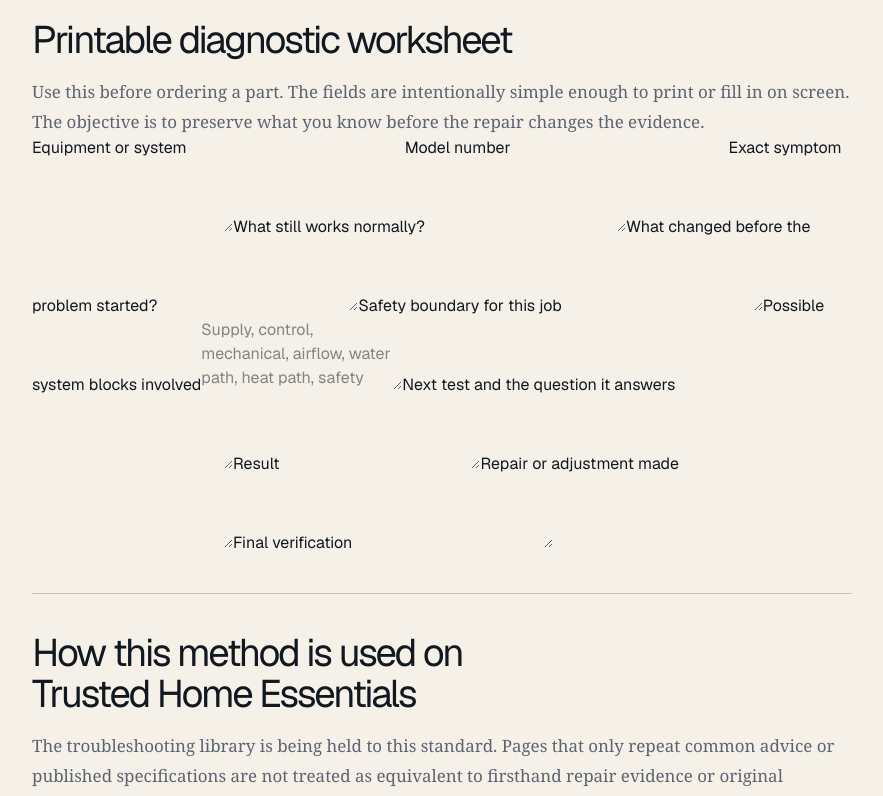
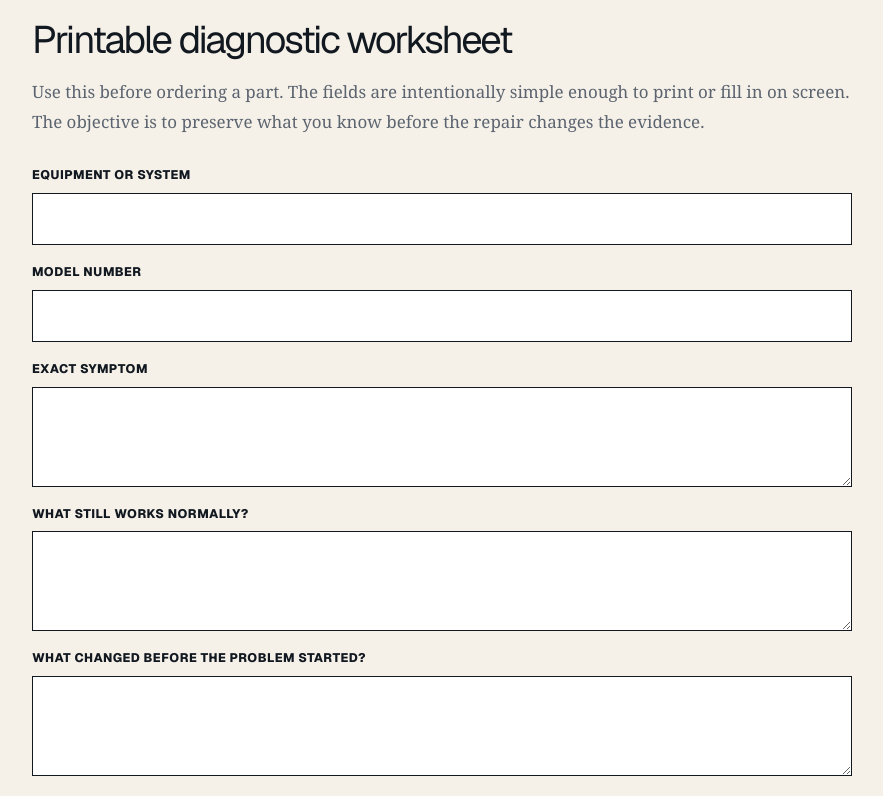
Before and after one commit to Dudeism74/trusted-home-2025, a Next.js app: page /diagnostic-method in a window 1280 px wide. Shown: the part 4500-5296 px from the top of the page, without its empty margins (334-1217 px from the left). Built offline with nearby package versions, Linux system fonts and the light colour scheme.

Commit message:
Style printable diagnostic worksheet

```diff
--- a/app/globals.css
+++ b/app/globals.css
@@ -1766,3 +1766,63 @@ dd {
     transition: none !important;
   }
 }
+
+
+/* Original diagnostic worksheet */
+.diagnostic-worksheet {
+  display: grid;
+  gap: 18px;
+  margin-top: 30px;
+}
+
+.diagnostic-worksheet label {
+  display: grid;
+  font-size: 0.78rem;
+  font-weight: 800;
+  gap: 8px;
+  letter-spacing: 0.04em;
+  text-transform: uppercase;
+}
+
+.diagnostic-worksheet input,
+.diagnostic-worksheet textarea {
+  background: #fff;
+  border: 1px solid var(--ink);
+  border-radius: 0;
+  color: var(--ink);
+  font: inherit;
+  font-size: 1rem;
+  font-weight: 450;
+  letter-spacing: 0;
+  line-height: 1.5;
+  padding: 13px 14px;
+  text-transform: none;
+  width: 100%;
+}
+
+.diagnostic-worksheet textarea {
+  min-height: 96px;
+  resize: vertical;
+}
+
+.diagnostic-worksheet input:focus,
+.diagnostic-worksheet textarea:focus {
+  outline: 3px solid var(--lime);
+  outline-offset: 2px;
+}
+
+@media print {
+  .diagnostic-worksheet {
+    gap: 12px;
+  }
+
+  .diagnostic-worksheet input,
+  .diagnostic-worksheet textarea {
+    min-height: 0;
+    padding: 8px;
+  }
+
+  .diagnostic-worksheet textarea {
+    height: 0.8in;
+  }
+}
```
